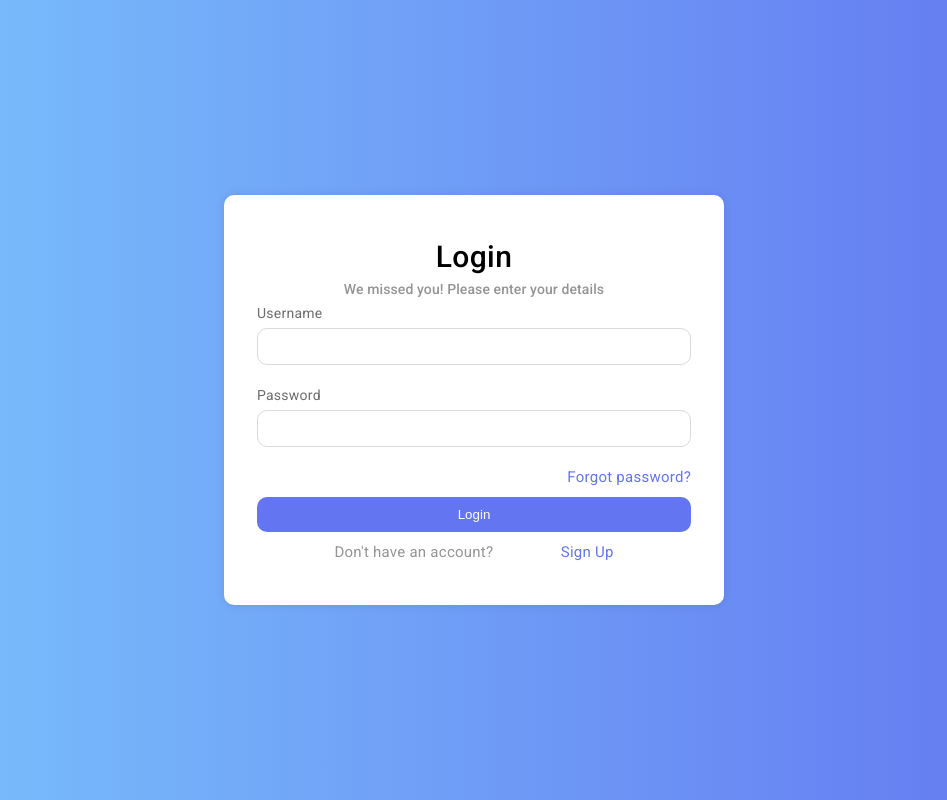
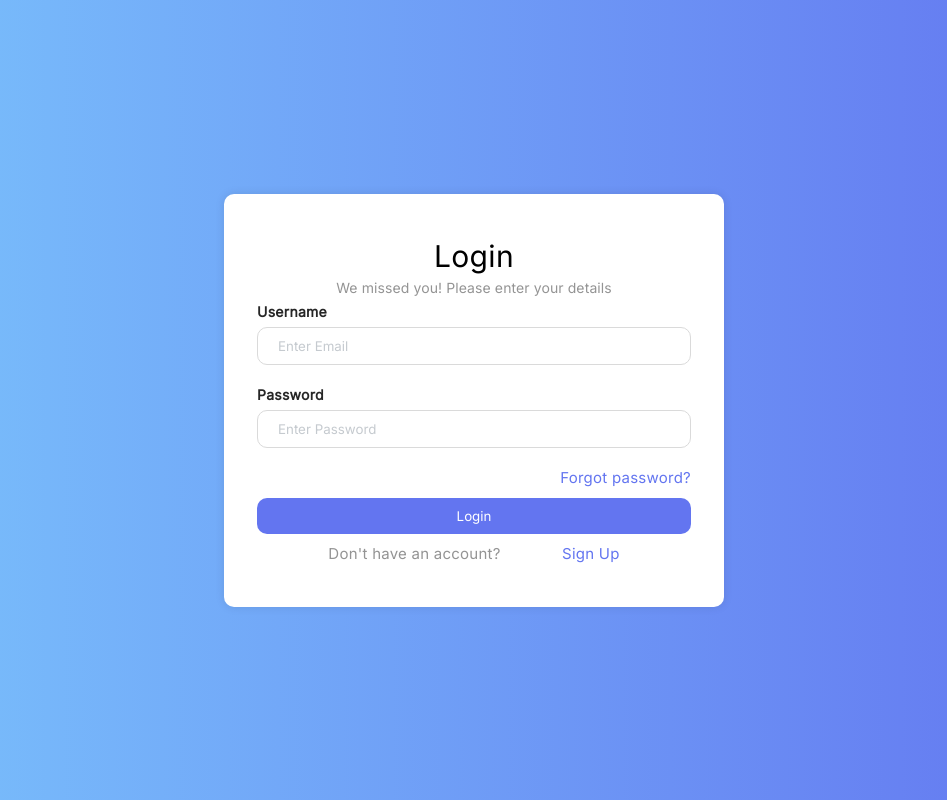
Before and after one commit to Finanzas-SI81-Grupo4/FinanzasFrontend, an Angular app: page /sign-in in a window 1280 px wide. Shown: the whole page, without its empty margins (166-1113 px from the left). Built offline with nearby package versions, Linux system fonts and the light colour scheme.

Commit message:
(fix): Sign-in change font

```diff
--- a/angular.json
+++ b/angular.json
@@ -96,5 +96,8 @@
         }
       }
     }
+  },
+  "cli": {
+    "analytics": false
   }
 }
--- a/src/app/app.component.html
+++ b/src/app/app.component.html
@@ -1 +1 @@
-<app-sign-in></app-sign-in>
+<router-outlet></router-outlet>
--- a/src/app/app.module.ts
+++ b/src/app/app.module.ts
@@ -9,6 +9,7 @@ import {MatCardModule} from "@angular/material/card";
 import {MatIconModule} from "@angular/material/icon";
 import {MatFormFieldModule} from "@angular/material/form-field";
 import { MatInputModule } from '@angular/material/input';
+import { AppRoutingModule } from './app-routing.module';
 
 @NgModule({
   declarations: [
@@ -22,7 +23,8 @@ import { MatInputModule } from '@angular/material/input';
     MatCardModule,
     MatIconModule,
     MatFormFieldModule,
-    MatInputModule
+    MatInputModule,
+    AppRoutingModule
   ],
   providers: [],
   bootstrap: [AppComponent]
--- a/src/app/app/security/pages/sign-in/sign-in.component.css
+++ b/src/app/app/security/pages/sign-in/sign-in.component.css
@@ -1,3 +1,7 @@
+*{
+  font-family: 'Inter' !important;
+}
+
 /*Background*/
 .content-log {
   display: flex;
@@ -21,6 +25,7 @@
 }
 .welcome-text{
   font-size: 30px;
+  font-weight: 500;
   color: #000000;
   padding: 5px 5px 5px;
 }
@@ -50,13 +55,14 @@
 
 .form-group {
   margin-bottom: 20px;
+  font-weight: 600;
 }
 
 .field-form {
   display: block;
   margin-bottom: 5px;
   text-align: left;
-  color: #6c6c6c;
+  color: #262626;
 }
 
 
@@ -67,6 +73,10 @@ input[type="password"] {
   border: 1px solid #dadada;
   border-radius: 10px;
   box-sizing: border-box;
+}
+
+input::placeholder{
+  color: #C5CACF;
 }
 
 button-container {
@@ -113,6 +123,12 @@ button:hover {
   font-size: 15px;
   font-weight: normal;
 }
+
+.sign-up-link a{
+  text-decoration: none;
+  color: #6375f0;
+}
+
 /*HACE responsive a lo que se incluya thom yorke t amo*/
 @media (min-width: 768px) {
   .login-card {
--- a/src/app/app/security/pages/sign-in/sign-in.component.html
+++ b/src/app/app/security/pages/sign-in/sign-in.component.html
@@ -15,11 +15,11 @@
         <form >
           <div class="form-group">
             <label class="field-form" for="username">Username</label>
-            <input type="text" id="username" name="username"  required>
+            <input type="text" id="username" name="username" placeholder="Enter Email"  required>
           </div>
           <div class="form-group">
             <label class="field-form" for="password">Password</label>
-            <input type="password" id="password" name="password" required>
+            <input type="password" id="password" name="password" placeholder="Enter Password" required>
           </div>
           <div class="forgot-password-content">
             <label class="forgot-password-link">Forgot password?</label>
@@ -29,7 +29,7 @@
 
           <div class="sign-up-content">
             <label class="question-text">Don't have an account?</label>
-            <label class="sign-up-link">Sign Up</label>
+            <label class="sign-up-link"><a routerLink="/sign-up">Sign Up</a></label>
           </div>
 
         </form>
--- a/src/index.html
+++ b/src/index.html
@@ -8,6 +8,7 @@
   <link rel="icon" type="image/x-icon" href="favicon.ico">
   <link rel="preconnect" href="https://fonts.gstatic.com">
   <link href="https://fonts.googleapis.com/css2?family=Roboto:wght@300;400;500&display=swap" rel="stylesheet">
+  <link href='https://fonts.googleapis.com/css?family=Inter' rel='stylesheet'>
   <link href="https://fonts.googleapis.com/icon?family=Material+Icons" rel="stylesheet">
 </head>
 <body class="mat-typography">
```
Also changed, not shown: src/app/app-routing.module.ts (added, +18 -0 lines).
